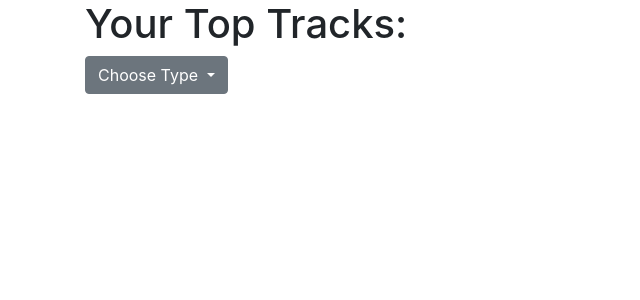
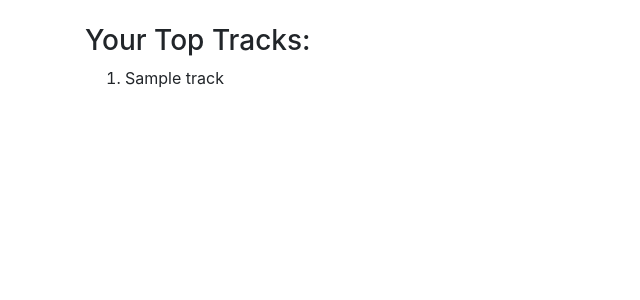
Before and after one commit to brianthtsou/Spotify-api, a Flask app: template templates/userTopTracks.html in a window 1280 px wide. Shown: the part 56-356 px from the top of the page, without its empty margins (0-640 px from the left). Run offline with Flask 3, Linux system fonts and the light colour scheme; the template is opened without the code that fills it: most values are stand-ins (such as "Sample title", 1, 10 or a date in 2020).

Commit message:
Added user top track page and functionality

```diff
--- a/app.py
+++ b/app.py
@@ -40,10 +40,14 @@ def getTopTracks():
         print("User not logged in")
         return redirect(url_for("login", _external=False))
     sp = spotipy.Spotify(auth=token_info['access_token'])
-    result = sp.current_user_top_tracks(limit=1, offset=0, time_range='short_term')
-    print(result['items'])
-    return result['items'][0]['name']
-        #return str(sp.current_user_saved_tracks(limit=50, offset=0)["items"][0])
+    result = sp.current_user_top_tracks(limit=5, offset=0, time_range='short_term')
+    tracks = []
+    for track in range(5):
+         print(str(result['items'][track]['name']))
+         tracks.append(str(result['items'][track]['name']))
+
+    return render_template('userTopTracks.html', tracks = tracks)
+
 
 @app.route('/createPlaylist')
 def createPlaylist():
--- a/templates/base.html
+++ b/templates/base.html
@@ -26,6 +26,7 @@
             </ul>
         </div>
     </nav>
+    <br>
     <div class="container">
         {% block content %} {% endblock %}
     </div>
--- a/templates/userTopTracks.html
+++ b/templates/userTopTracks.html
@@ -1,15 +1,10 @@
 {% extends 'base.html' %}
 
 {% block content %}
-    <h1>{% block title %} Your Top Tracks: {% endblock %}</h1>
-    <div class="dropdown">
-      <button class="btn btn-secondary dropdown-toggle" type="button" id="dropdownMenuButton" data-toggle="dropdown" aria-haspopup="true" aria-expanded="false">
-        Choose Type
-      </button>
-      <div class="dropdown-menu" aria-labelledby="dropdownMenuLink">
-        <a class="dropdown-item" href="{{ url_for('createPlaylist')}}">Empty Playlist</a>
-        <a class="dropdown-item" href="#">Another action</a>
-        <a class="dropdown-item" href="#">Something else here</a>
-      </div>
-    </div>
+    <h3>{% block title %} Your Top Tracks: {% endblock %}</h3>
+    <ol>
+        {% for track in tracks %}
+            <li>{{ track }}</li>
+        {% endfor %}
+    </ol>
 {% endblock %}
```
Also changed, not shown: 1 other file.
